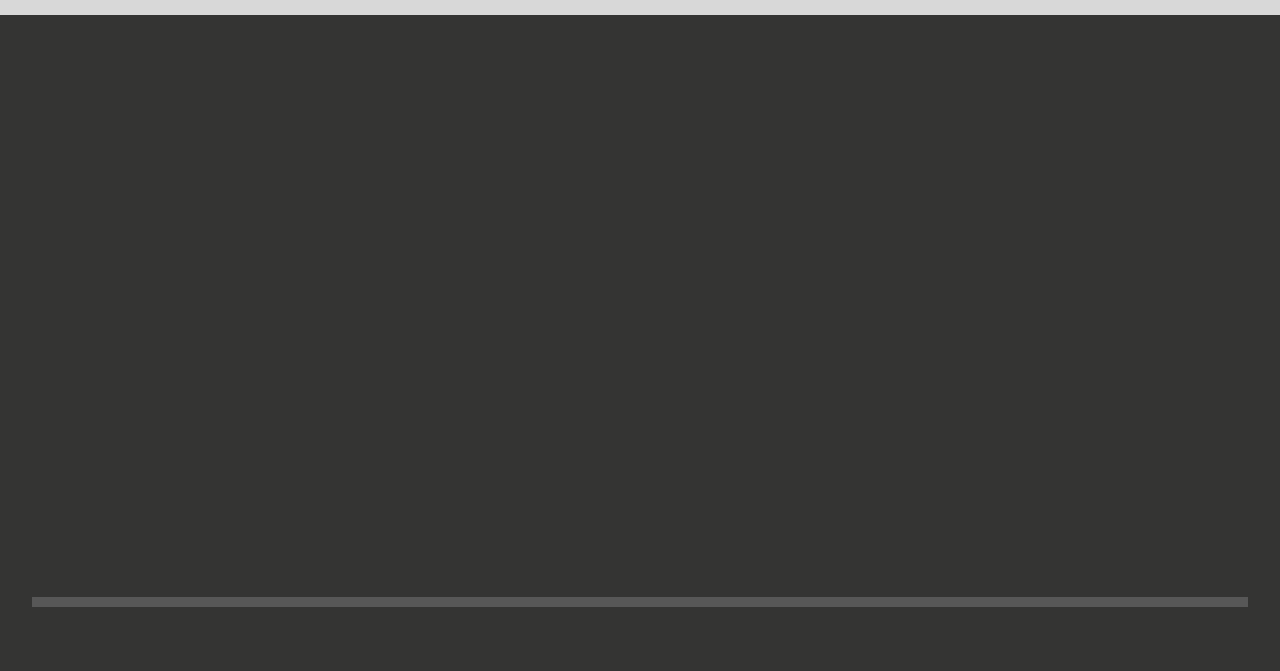
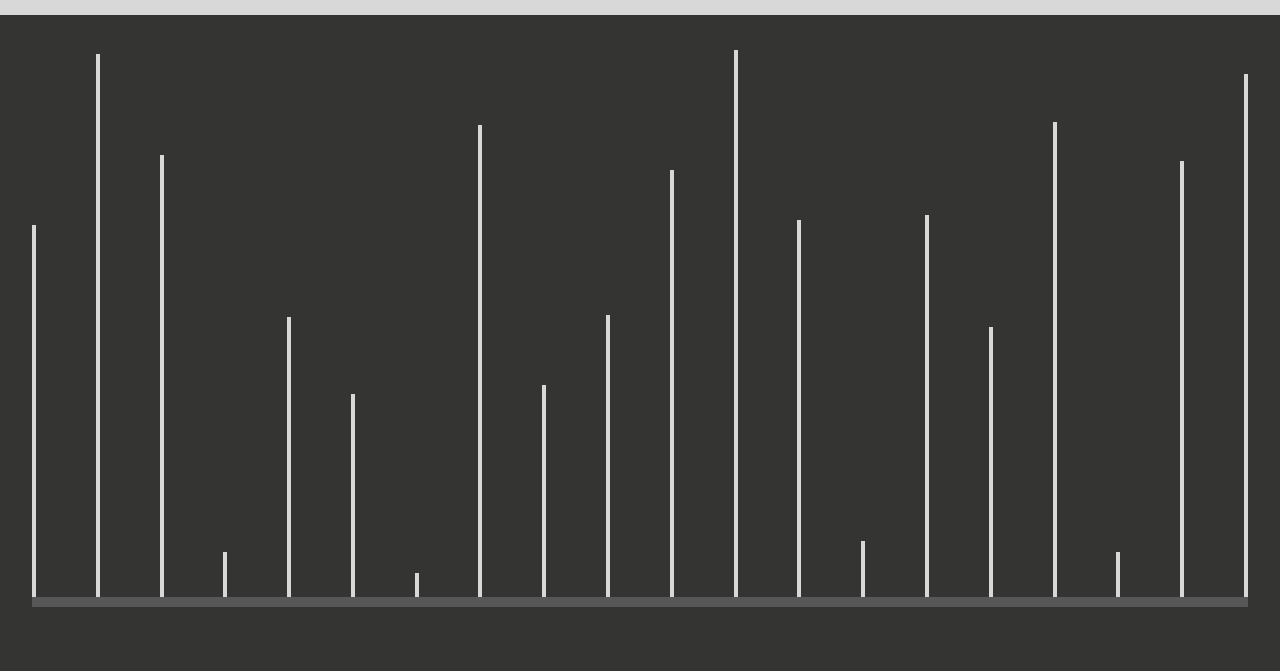
Before and after one commit to 0xharshrastogi/Algo-Visualizer-2, a plain HTML site: page index.html in a window 1280 px wide. Shown: the part 129-800 px from the top of the page. Drawn offline with Linux system fonts and the light colour scheme.

Commit message:
Bar And Bar Container Added

```diff
--- /dev/null
+++ b/app/sass/animation/_animation.sass
@@ -0,0 +1,5 @@
+@keyframes fade-in
+    0%
+        opacity: 0
+    100%
+        opacity: 1
--- a/app/sass/component/bar-container/_bar-wrapper.sass
+++ b/app/sass/component/bar-container/_bar-wrapper.sass
@@ -1,6 +1,13 @@
 .bar-container
-    // background-color: red
 
     height: 70vh
+    border-bottom: 10px solid $fade-black-light
 
-    border-bottom: 10px solid $fade-black-light
+    display: flex
+    align-items: flex-end
+    justify-content: space-between
+
+.bar
+    height: 100%
+    width: 4px
+    background-color: $dull-white
--- a/app/sass/component/main.sass
+++ b/app/sass/component/main.sass
@@ -4,3 +4,4 @@
 @import bar-container/bar-wrapper
 @import model/_model
 @import form/_form
+@import ../animation/_animation
--- a/app/sass/component/model/_model.sass
+++ b/app/sass/component/model/_model.sass
@@ -11,6 +11,8 @@
     display: none
     align-items: center
     justify-content: center
+
+    animation: fade-in 350ms ease-in
 
     &__box
         // height: 60vh
--- /dev/null
+++ b/app/scripts/build/create-bars-element/create-bars-element.js
@@ -0,0 +1,30 @@
+import { Bar } from "../module-bar/bar.js";
+
+const createBarElement = (barId, height) => {
+	const barElement = document.createElement("div");
+
+	barElement.setAttribute("id", barId);
+	barElement.style.height = height + "px";
+	barElement.className = "bar";
+
+	return barElement;
+};
+
+const addBarsTo = () => {
+	const barWrapper = document.querySelector(".bar-container");
+
+	return function (element) {
+		barWrapper.appendChild(element);
+	};
+};
+
+const appendBars = () => {
+	const add = addBarsTo(),
+		bar = new Bar();
+
+	add(createBarElement(bar.id, bar.value));
+};
+
+for (let i = 0; i < 20; i++) {
+	appendBars();
+}
--- /dev/null
+++ b/app/scripts/build/module-bar/bar.js
@@ -0,0 +1,41 @@
+"use strict";
+// Genrate A Random Value
+const genrateBetween = (min, max) => {
+	if (!(min || max)) throw new Error("Min-Max Value Not Passed");
+
+	return Math.floor(Math.random() * (max - min) + min);
+};
+
+const genrateRandomID = () => {
+	const range = [9, 4, 2, 1, 7, 8, 3, 0, 5, "@", "u"];
+
+	let randomID = "";
+
+	for (let i = 0; i < 6; i++) {
+		const index = genrateBetween(0, 11);
+		randomID += range[index];
+	}
+
+	return randomID;
+};
+// Genrate A Callback Function To Gentarte Value Between
+const genrateRandomValue = () => {
+	const wrapperHeight = document.querySelector(".bar-container").clientHeight;
+
+	return () => genrateBetween(20, wrapperHeight);
+};
+
+class Bar {
+	constructor(barId) {
+		this.barId = `${barId || genrateRandomID()}`;
+		this.height = genrateRandomValue()();
+	}
+	get id() {
+		return this.barId;
+	}
+	get value() {
+		return this.height;
+	}
+}
+
+export { Bar };
--- /dev/null
+++ b/app/scripts/build/module-bar/main.js
@@ -0,0 +1,5 @@
+import { Bar } from "./bar.js";
+
+const bar = new Bar();
+
+console.log(bar.id, bar.value);
--- /dev/null
+++ b/app/scripts/event/events.js
@@ -0,0 +1,20 @@
+function setEventListner() {
+	const controlBtn = document.getElementById("ctrl-btn");
+
+	//this event add the open the control model box
+	controlBtn.addEventListener("click", () => {
+		const modelElement = document.querySelector(".model");
+
+		modelElement.style.display = "flex";
+	});
+	//
+	const closeButton = document.getElementById("close-model");
+	//close the model box
+	closeButton.addEventListener("click", () => {
+		const modelElement = document.querySelector(".model");
+
+		modelElement.style.display = "";
+	});
+}
+
+setEventListner();
--- a/index.html
+++ b/index.html
@@ -29,8 +29,12 @@
 
 
             <section class="navbar__control">
-                <button class="btn mr-2 ml-auto">
+                <button class="btn mr-2 ml-auto" id="ctrl-btn">
                     Control
+                </button>
+
+                <button class="btn mr-2" id="ctrl-btn">
+                    Sort
                 </button>
 
                 <button class="btn">
@@ -40,6 +44,7 @@
         </nav>
 
         <section class="bar-container m-2">
+            <!-- Script Will Add Value -->
         </section>
     </main>
 
@@ -102,6 +107,11 @@
             </button>
         </section>
     </section>
+
+    <script src="app/scripts/event/events.js"></script>
+    <!-- <script src="app/scripts/build/module-bar/main.js"></script> -->
+    <!-- <script type="module" src="app/scripts/build/module-bar/main.js"></script> -->
+    <script type="module" src="app/scripts/build/create-bars-element/create-bars-element.js"></script>
 </body>
 
 </html>
```
Also changed, not shown: app/css/main.css, app/scripts/build/steps.txt (added).
